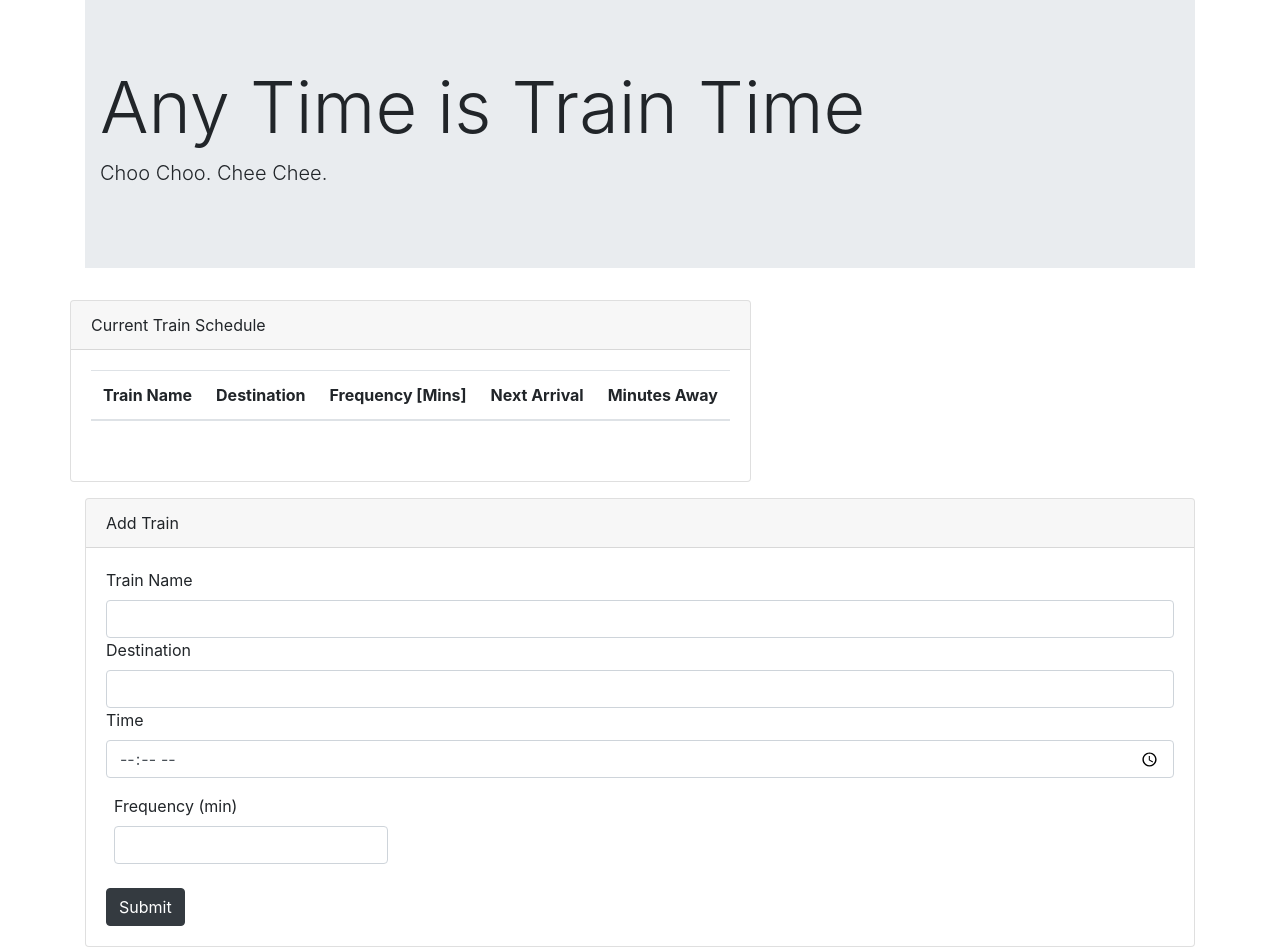
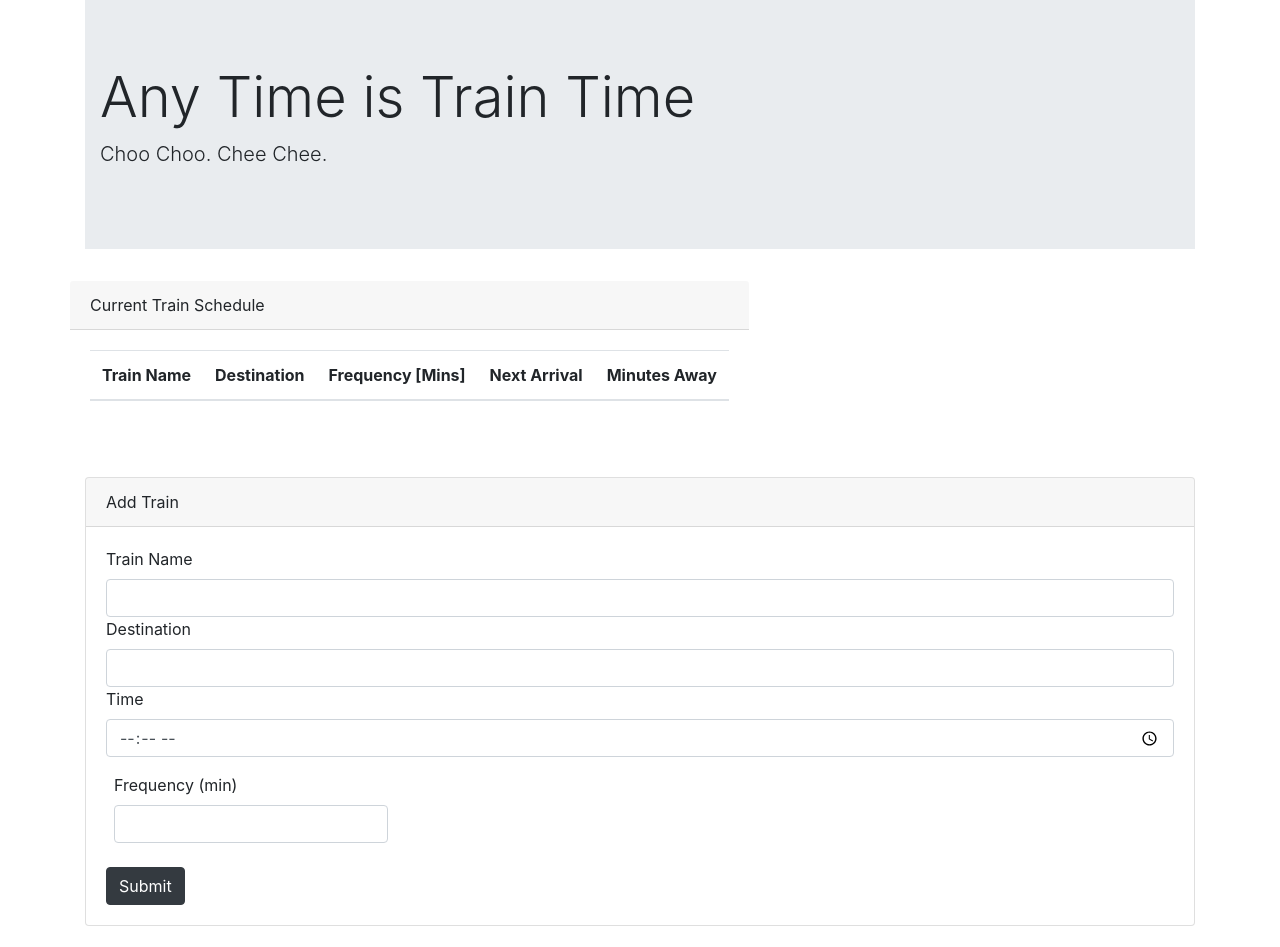
Before and after one commit to AMDLnghrns/AnyTimeIsTrainTime, a plain HTML site: page index.html in a window 1280 px wide. After the commit the page ends 926 px from the top, so only its background shows below. Drawn offline with nearby package versions, Linux system fonts and the light colour scheme; no server answers.

Commit message:
table align attempt1

```diff
--- a/index.html
+++ b/index.html
@@ -11,15 +11,15 @@
     <div class="container">
       <div class="jumbotron jumbotron-fluid">
         <div class="container">
-          <h1 class="display-3">Any Time is Train Time</h1>
+          <h1 class="display-4">Any Time is Train Time</h1>
           <p class="lead">Choo Choo. Chee Chee.</p>
         </div>
       </div>
       <div class="row">
-        <div class="card">
+        <div class="card_container">
           <div class="card-header">Current Train Schedule</div>
           <div class="card-body">
-            <table class="table">
+            <table class="table" align="center">
               <thead>
                 <tr>
                   <th scope="col">Train Name</th>
@@ -54,13 +54,6 @@
                 <input class="form-control" id="emp-name" type="text" />
                 <label for="emp-role">Destination</label>
                 <input class="form-control" id="emp-role" type="text" />
-                <!-- <div class="form-group">
-                  <label for="emp-stday">First Train Time (Hour - military time)</label>
-                  <input class="form-control" type="number" id="emp-stday" />
-                </div>
-                <label for="emp-rate">First Train Time (Minute)</label>
-                <input class="form-control" id="emp-rate" type="number" /> -->
-
                 <div class="form-group">
                   <label for="emp-stmonth">Time</label>
                   <input class="form-control" type="time" id="emp-stmonth" />
--- a/style.css
+++ b/style.css
@@ -20,3 +20,8 @@
     width: 75%;
     margin: 0 auto;
 }
+
+.card_container {
+    padding-left: 0;
+    padding-right: 0;
+   }
```
